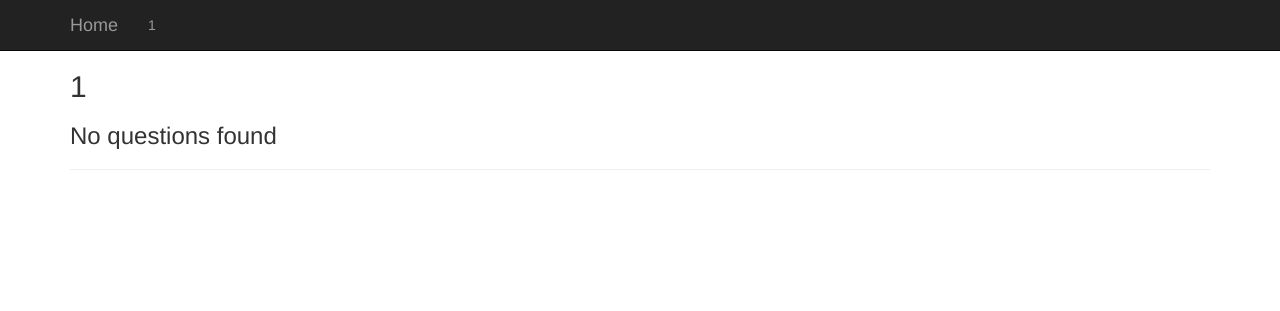
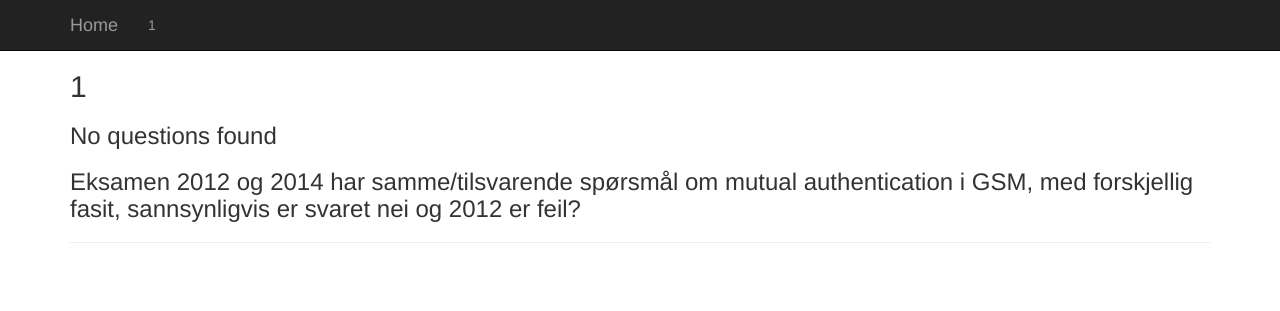
Before and after one commit to kjabbe/MultipleChoice, a Flask app: page /questions/1 in a window 1280 px wide. Shown: the top 311 px of the page. Run offline with Flask 2, Linux system fonts and the light colour scheme; some libraries are stand-ins or nearby versions.

Commit message:
message about errors in solution

```diff
--- a/FlaskWebProject/templates/questions.html
+++ b/FlaskWebProject/templates/questions.html
@@ -6,6 +6,7 @@
 {% if message != "" %}
 	<h3>{{ message }}</h3>
 {% endif %}
+<h3>Eksamen 2012 og 2014 har samme/tilsvarende spørsmål om mutual authentication i GSM, med forskjellig fasit, sannsynligvis er svaret nei og 2012 er feil?</h3>
 
 {% for question in formatted %}
 	<div class="jumbotron" id="{{ question['id'] }}">
```
